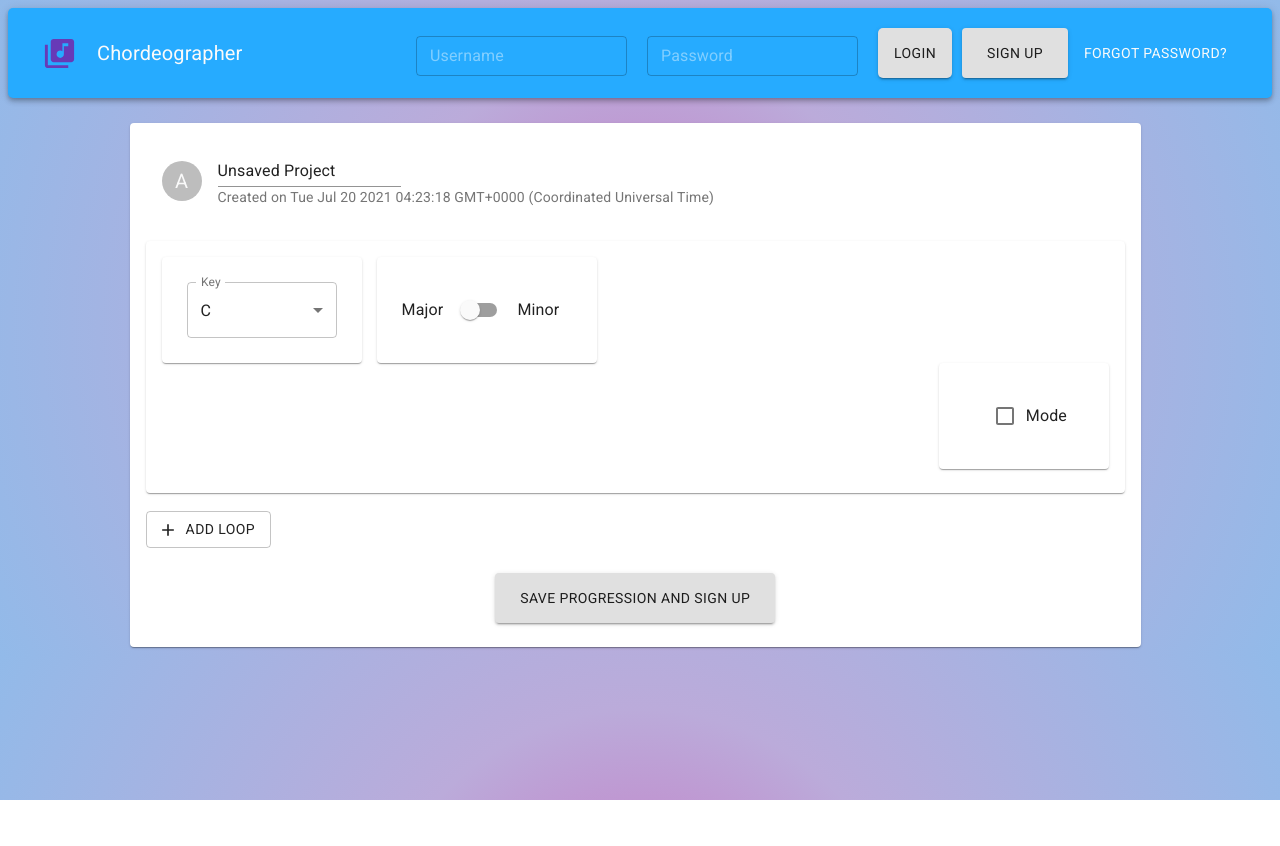
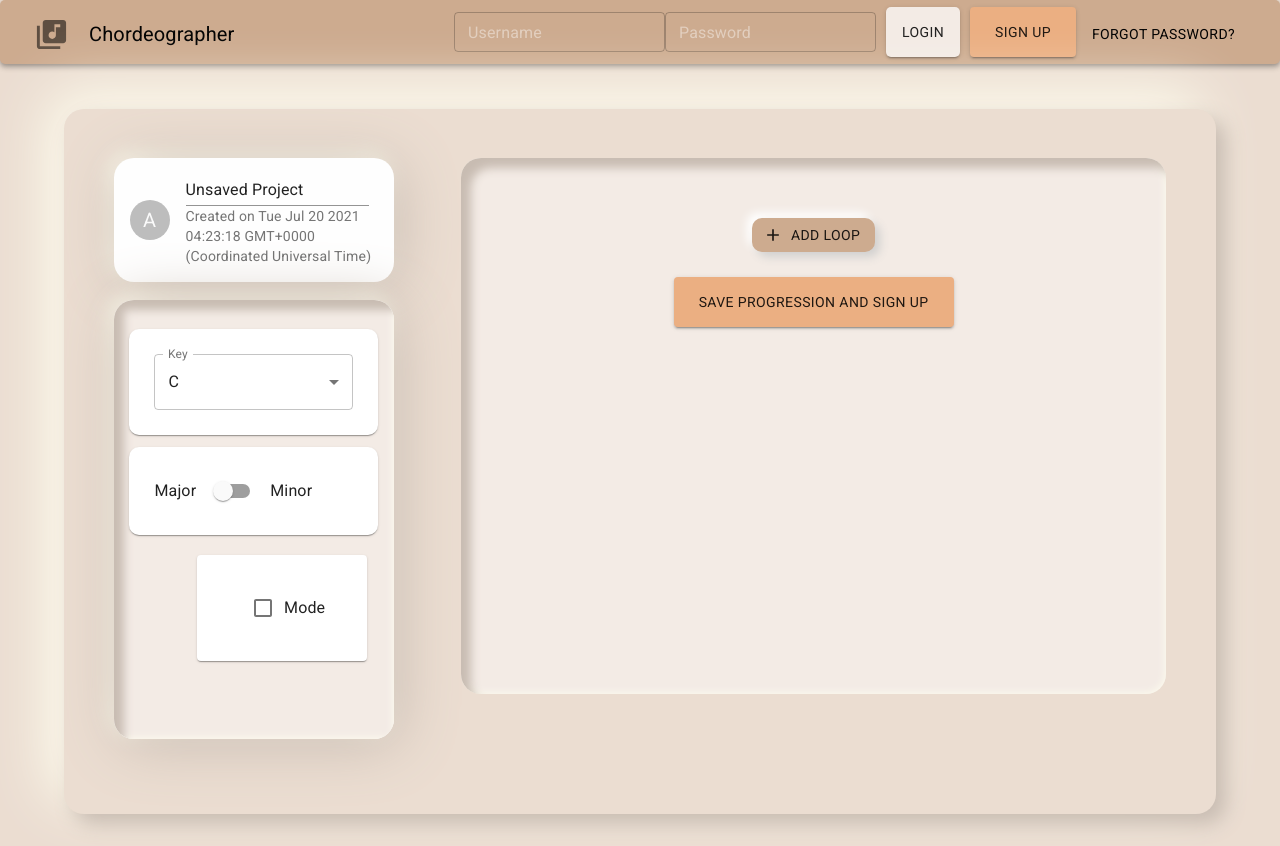
Before and after one commit to DillonNotDylan/COP4331-BigProject, a React (Create React App) app: page / in a window 1280 px wide. Before the commit the page ends 800 px from the top, so only its background shows below. Built offline with nearby package versions, Linux system fonts and the light colour scheme.

Commit message:
Initial Commit

```diff
--- a/src/components/Login_SignUp.js
+++ b/src/components/Login_SignUp.js
@@ -19,7 +19,7 @@ const Login_SignUp = (props) => {
 	return (
 		<div className="Login-SignUp" style={{ textAlign: 'center' }, props.style}>
 			<Button
-				style={{ height: 50, padding: 25 }}
+				style={{ height: 50, padding: 25, backgroundColor:'#EBAF82' }}
 				variant="contained"
 				color="default"
 				onClick={handleOpen}>
--- a/src/components/Looper/CustomModal.js
+++ b/src/components/Looper/CustomModal.js
@@ -38,24 +38,21 @@ export default function CustomModal({id, loopData, submitAction, addFlag, icon})
 
 	return (
 		<div>
-
 			{
-				addFlag
-					?
+				addFlag ?
 					<Button
 						variant="outlined"
 						onClick={handleOpen}
 						startIcon={<AddOutlined />}
+						style={{ border: 'none', borderRadius: '10px', backgroundColor: '#cdab8f', boxShadow: '5px 5px 10px #d1d0cf, -5px -5px 10px #ffffff'}}
 					>
 						Add Loop
-
 					</Button>
 				:
 					<IconButton onClick={handleOpen}>
 						<EditOutlined />
 					</IconButton>
 			}
-
 
 			<div >
 				<Modal
--- a/src/components/Looper/LoopBox.js
+++ b/src/components/Looper/LoopBox.js
@@ -29,9 +29,6 @@ import Confirm from '../Tools/Confirm';
 const LoopBox = () => {
 
 	const inf = Cookie.cToJson(Cookie.getCookie("userSession"));
-	// contains user id as 'id', and nickname as 'nickname'
-
-	// const [currProj, setProj] = useState([]);
 
 	// Actual project info
 	const [pProject, setcProject] = useState(JSON.parse(localStorage.getItem('curr')) || {
@@ -46,11 +43,8 @@ const LoopBox = () => {
 	const [useKey, grabKey] = React.useState("C");
 	const [useMode, grabMode] = React.useState(2);
 
-	// const [pendingChange, setPending] = useState(false)
-
 	useEffect(() => {
 		console.log(pProject)
-		// setPending(true)
 		localStorage.setItem('curr', JSON.stringify(pProject))
 	}, [pProject])
 
@@ -92,9 +86,7 @@ const LoopBox = () => {
 		}
 	};
 
-
 	const deleteLoop = (index) => {
-		// let temp = [...pProject.loops]
 		let temp = {...pProject}
 
 		if (index === -1)
@@ -103,13 +95,11 @@ const LoopBox = () => {
 		temp.loops.splice(index, 1)
 
 		// save all data to localstorage
-
 		setcProject(temp)
 	}
 
 	const save = () =>
 	{
-
 		// copy over references of loops
 		let t = {
 			pid: pProject.pid,
@@ -126,7 +116,6 @@ const LoopBox = () => {
 			return;
 		}
 
-
 		// post change to server
 		axios.patch("https://chordeo-grapher.herokuapp.com/user/update-project", t)
 		.catch(function (err) {console.log(err)} )
@@ -135,7 +124,6 @@ const LoopBox = () => {
 	const submitProject = () => {
 		let t = {
 			id: inf.id,
-			// pid: pProject.pid,
 			title: pProject.title,
 			loops: pProject.loops,
 			key: pProject.key,
@@ -159,10 +147,6 @@ const LoopBox = () => {
 		}
 	}
 
-
-	// To update a loop, we need: its place in the overall project's loop array to replace the
-	// old version,
-	//
 	const updateLoop = (indexToUpdate, updatedProg, loopName, loopMode, loopKey) => {
 		let temp = {...pProject}
 		console.log(temp.loops)
@@ -172,8 +156,6 @@ const LoopBox = () => {
 			name: loopName,
 			progression: updatedProg,
 		}
-		// temp.loops[indexToUpdate].progression = updatedProg
-		// temp.loops[indexToUpdate].title = title;
 		temp.loops[indexToUpdate] = toInsert
 		setcProject(temp)
 	}
@@ -233,33 +215,30 @@ const LoopBox = () => {
 
 	return (
 
-		<div style={{ position: "relative", width: "80%", left: "9.5vw" }}>
-
+		<div style={{ position: "relative", width: "100%"}}>
 			<div>
 				{/* <ReactPiano /> */}
 			</div>
 
-
-			<Card>
-				<CardContent>
+			<Card style={{ borderRadius: '20px', backgroundColor: '#ebddd1', boxShadow: '10px 10px 20px #c8bcb2, -15px -15px 60px #fffef0'}}>
+				<CardContent style={{display: 'flex'}}>
+					<div style={{margin: '3%', width: '25%'}}>
 						<div>
-
 							{
 								(inf != null) ?
 									<div>
 										<ProjSelector loadProj={loadProj} />
 									</div>
-
 								: null
 							}
 						</div >
-					<CardHeader
+
+						<CardHeader style={{ borderRadius: '20px', backgroundColor: '#fefefe', boxShadow: '5px 5px 60px #c8bcb2, -5px -5px 20px #fffef0'}}
 							avatar={
 								<Avatar aria-label="recipe">
 									A
 								</Avatar>
 							}
-
 							title={
 								<TextField
 									placeholder="Project Name"
@@ -268,43 +247,49 @@ const LoopBox = () => {
 								/>
 							}
 							subheader={"Created on " + pProject.dateMade}
+						/>
 
-					/>
-					{/* {pendingChange && "You have pending changes not saved. Navigating to another project will delete these changes"} */}
-
-					{/* <Button variant="contained" color="secondary" onClick={addNewLoop}><MusicNoteIcon /> New Loop</Button> */}
 						{
-						inf != null
-						?
+							inf != null ?
 								<div>
 									<ButtonGroup>
-									{/* <Button
-										variant="contained"
-										color="primary" onClick={save}
-										style={{float:'right'}}
-									>
-										Save Data
-									</Button> */}
 										<Confirm title={"Save Data"} diagText={"Update this project?"} thenFunc={save}/>
-									{/* <Button onClick={submitProject}>Submit Project</Button> */}
 										<Confirm title={"Submit Project"} diagText={"Are you sure you wish to add this as a separate project?"} thenFunc={submitProject}/>
 										<Confirm title={"Delete Project"} diagText={"Are you sure you wish to delete?"} thenFunc={deleteProject}/>
-									{/* <Button onClick={deleteProject}>Delete Project</Button> */}
 									</ButtonGroup>
 								</div>
-
 							: null
 						}
+
 						<ToolPage grabKey={grabKey} grabMode={grabMode} />
+					</div>
 
+					<div style={{margin: '3%', width: '65%', borderRadius: '20px', backgroundColor: '#f3ebe5', boxShadow: 'inset 10px 10px 10px #c8bcb2, inset 0px 0px 10px #fffef0', paddingBottom: '1rem', height: '65vh'}}>
+						<Grid container direction="column" style={{ width: "90%", marginLeft:"5%", marginTop: '5%'}}>
+							<Paper style={{ maxHeight: 350, overflow: 'auto' }}>
+							{
+								pProject.loops.map((loop, index) => {
+									return (
+										<div>
+											<Grid ite>
+												<ProgLoop
+													deleteLoop={deleteLoop}
+													id={index}
+													loopData={loop}
+													updateLoop={updateLoop}
+													useKey={useKey}
+													useMode={useMode}
+												/>
+											</Grid>
+										</div>
+									)
+								})
+							}
+							</Paper>
+						</Grid>
 
-					 {/* Use the modal that opens up the edit form, but we will
-					 pass it props that let it know we are making a new loop from
-					 scratch, rather than editing one. This will allow it to prepopulate with
-					 default data */}
+						<div style={{display: 'flex', justifyContent: 'center', alignItems: 'center', marginTop: '1.5rem'}}>
 							<CustomModal
-						// This id in this instance doesn't do anything, I'm just giving it -1 to say we don't use it
-						// as a prop when we're simply adding a new loop
 								id={-1}
 								loopData={{
 									title: "",
@@ -316,49 +301,18 @@ const LoopBox = () => {
 								addFlag={true}
 								icon={<AddOutlined />}
 							/>
-
-
-
-					{/* <CustomModal body={<ChordSelector progression={null}/>} /> */}
-
-					<Grid container direction="column" style={{ width: "60%", justifyContent: "center", marginLeft:"20%"}}>
-						<Paper style={{ maxHeight: 350, overflow: 'auto' }}>
-
-
-						{
-							// Th
-							// 0 1 2 3 4 etc
-							pProject.loops.map((loop, index) => {
-								return (
-									<Grid item>
-										<ProgLoop
-											deleteLoop={deleteLoop}
-											id={index}
-											loopData={loop}
-											updateLoop={updateLoop}
-											useKey={useKey}
-											useMode={useMode}
-										/>
-									</Grid>
-								)
-							})
-						}
-						</Paper>
-
-
-
-					</Grid>
+						</div>
 
 						{/* <ProgLoop /> */}
-					{	// show sign up button if cookie deems not logged in
-						inf == null
-						?
+						{
+							// show sign up button if cookie deems not logged in
+							inf == null ?
 								<div>
 									<Login_SignUp style={{paddingTop:'25px', textAlign: 'center'}} buttonText="Save Progression and Sign Up"/>
 								</div>
-
-						:null
+							: null
 						}
+					</div>
 
 				</CardContent>
 			</Card>
--- a/src/components/Looper/ProgLoop.js
+++ b/src/components/Looper/ProgLoop.js
@@ -25,12 +25,11 @@ const ProgLoop = ({deleteLoop, id, loopData, previewFlag, updateLoop}) => {
 	return (
 		<div>
 			<Card>
-				<Card style={{justifyContent: "center"}}>
+				<Card style={{justifyContent: "center", backgroundColor: '#ffe3cf', borderRadius: '0px', marginBottom: '0.5rem'}}>
 					<CardHeader
 						action={
 							<ButtonGroup>
 								<AudioPlayer progression={loopData.progression}/>
-
 								{ !previewFlag &&
 									<CustomModal
 										id={id}
@@ -39,13 +38,7 @@ const ProgLoop = ({deleteLoop, id, loopData, previewFlag, updateLoop}) => {
 										addFlag={false}
 									/>
 								}
-								{/* <IconButton
-									onClick={() => deleteLoop(id)}
-								>
-									<DeleteOutlined />
-								</IconButton> */}
 								<IconConfirm title={"Delete Loop"} diagText={"Delete this loop?"} thenFunc={() => deleteLoop(id)} />
-
 							</ButtonGroup>
 						}
 
@@ -60,7 +53,7 @@ const ProgLoop = ({deleteLoop, id, loopData, previewFlag, updateLoop}) => {
 								loopData && loopData.progression.map((singleChord, position) =>
 									{
 										return (
-											<Grid item style={{width: 80}}>
+											<Grid item style={{width: 100, margin: '0.5rem'}}>
 												<Chordbox
 													chord={singleChord}
 													position={position}
--- a/src/components/NavBar.js
+++ b/src/components/NavBar.js
@@ -41,7 +41,7 @@ const useStyles = makeStyles((theme) => ({
 const barTheme = createMuiTheme({
 	palette: {
 		primary: {
-			main: '#26abff'
+			main: '#dddddd'
 		},
 
 		secondary: {
@@ -133,12 +133,12 @@ const NavBar = () => {
 
 	const notLoggedIn = () => {
 
-		const clickyStyle = { textAlign: 'center', justifyContent: 'center', margin: 10, height: 45 };
+		const clickyStyle = { textAlign: 'center', justifyContent: 'center', margin: '10', height: '45', color: 'black'};
 		return (
-			<div style={{ display: 'flex', flexDirection: 'row', alignContent: 'center', alignItems: 'flex-end' }}>
+			<div style={{ display: 'flex', flexDirection: 'row', alignContent: 'center', alignItems: 'center', marginTop: '-1.25rem' }}>
 				{	// show forgot password dialog on click
 					forgPass ?
-						<ForgotPassword toggle={toggleForgotPop} />
+						<ForgotPassword toggle={toggleForgotPop}/>
 						: null
 				}
 				<Typography style={{ marginRight: 125, height: 35 }} >{errMsg}</Typography>
@@ -146,17 +146,17 @@ const NavBar = () => {
 				<TextField variant="outlined" size="small" placeholder="Username" onChange={formChange} style={clickyStyle} InputProps={{ className: classes.text }} />
 
 
-				<ButtonGroup orientation="vertical" style={{}}>
+				<ButtonGroup orientation="vertical">
 					<TextField variant="outlined" size="small" placeholder="Password" type="password" onChange={formChange} style={clickyStyle} InputProps={{ className: classes.text }} />
 				</ButtonGroup>
 
 				<ButtonGroup style={{ textAlign: 'center', justifyContent: 'center', margin: 10, marginRight: 10 }}>
-					<Button color="default" variant="contained" onClick={submitLogin} style={{ height: 50, marginRight: 10, borderRadius: 5 }}>
+					<Button variant="contained" onClick={submitLogin} style={{ height: 50, marginRight: 10, borderRadius: 5, backgroundColor: '#f3ebe5' }}>
 						Login
 					</Button>
 					<Login_SignUp buttonText="Sign Up" />
 					<ThemeProvider theme={typeTheme}>
-						<Button variant="text" onClick={toggleForgotPop} style={{ marginLeft: 15, padding: 1 }} color='primary'>
+						<Button variant="text" onClick={toggleForgotPop} style={{ marginLeft: 15, padding: 1, color: 'black', marginTop: '0.25rem' }} color='primary'>
 							Forgot Password?
 						</Button>
 					</ThemeProvider>
@@ -183,15 +183,15 @@ const NavBar = () => {
 
 	return (
 		<ThemeProvider theme={barTheme}>
-			<AppBar color="primary" position="static" className={classes.root} style={{marginBottom: "2%"}}>
+			<AppBar position="static" className={classes.root} style={{marginBottom: "1%", backgroundColor: '#cdab8f', height: '4rem'}}>
 				<Toolbar>
 					<ThemeProvider theme={barTheme}>
-						<IconButton edge="start" className={classes.menuButton} color="inherit" aria-label="menu" color="secondary" >
+						<IconButton edge="start" className={classes.menuButton} aria-label="menu" color="black" style={{marginTop: '-1rem'}} >
 							<LibraryMusicIcon fontSize="large" />
 						</IconButton>
 					</ThemeProvider>
 					<ThemeProvider theme={typeTheme}>
-						<Typography variant="h6" className={classes.title} color="primary">
+						<Typography variant="h6" className={classes.title} color="primary" style={{color: 'black', marginTop: '-1rem'}}>
 							Chordeographer
 						</Typography>
 					</ThemeProvider>
--- a/src/components/ToolControl/ControlPanel.js
+++ b/src/components/ToolControl/ControlPanel.js
@@ -9,9 +9,15 @@ export default function ControlPanel() {
     // const [useMode, grabMode] = React.useState(5);
 
     return (
-        <div>
+        <div style={{
+            borderRadius: '20px',
+            // background: '#fefefe',
+            // boxShadow: 'inset 10px 10px 10px #c8bcb2, inset 0px 0px 10px #fffef0',
+            padding: '2rem',
+            width: '90%'}}>
             {/* <ToolPage grabKey={grabKey}  grabMode={grabMode}/> */}
             <LoopBox />
         </div>
     )
 }
+// backgroundColor: '#fefefe', boxShadow: '5px 5px 60px #c8bcb2, -5px -5px 20px #fffef0'
--- a/src/components/Tools/KeyBox.js
+++ b/src/components/Tools/KeyBox.js
@@ -31,7 +31,7 @@ const cardStyles = makeStyles({
 	quality: {
 		alignContent: 'flex',
 		padding: '25px',
-		marginLeft: 15,
+		// marginLeft: 15,
 		display:"flex",
 		width: 170,
 		minwidth: 160
@@ -62,35 +62,15 @@ export default function KeyBox({currOption, grabKey, grabMode, status, switchSta
 	}
 
 	return(
-		<div className={cardClasses.divBox}>
-			<Card className={cardClasses.root}>
-				<FormControl variant="outlined" className={boxClasses.formControl}>
+		<div className={cardClasses.divBox} style={{display: 'flex', flexDirection: 'column', alignItems: 'center'}}>
+			<Card className={cardClasses.root} style={{margin: '5%', width: '80%', borderRadius: '10px'}}>
+				<FormControl variant="outlined" className={boxClasses.formControl} style={{width: '100%'}}>
 					<InputLabel className={boxClasses.formControl} id="key-label">Key</InputLabel>
-					{/* <Select className={boxClasses.formControl}
-						value={currKey}
-						onChange={handleChange}
-						label="Key"
-					>
-						<MenuItem value={"A"}>A</MenuItem>
-						<MenuItem value={"A_sharp"}>A#</MenuItem>
-						<MenuItem value={"B"}>B</MenuItem>
-						<MenuItem value={"C"}>C</MenuItem>
-						<MenuItem value={"C_sharp"}>C#</MenuItem>
-						<MenuItem value={"D"}>D</MenuItem>
-						<MenuItem value={"D_sharp"}>D#</MenuItem>
-						<MenuItem value={"E"}>E</MenuItem>
-						<MenuItem value={"F"}>F</MenuItem>
-						<MenuItem value={"F_sharp"}>F#</MenuItem>
-						<MenuItem value={"G"}>G</MenuItem>
-						<MenuItem value={"G_sharp"}>G#</MenuItem>
-
-					</Select> */}
-						<KeySelect styling={boxClasses.formControl} currKey={currKey} handleChange={handleChange} />
+					<KeySelect styling={boxClasses.formControl} currKey={currKey} handleChange={handleChange} />
 				</FormControl>
-
 			</Card>
 
-			<Card className={cardClasses.quality}>
+			<Card className={cardClasses.quality} style={{marginBottom: '1.25rem', width: '80%', borderRadius: '10px'}}>
 				<Grid
 					component="label"
 					container
--- a/src/components/Tools/ModeBox.js
+++ b/src/components/Tools/ModeBox.js
@@ -149,7 +149,7 @@ export default function ModeBox ({setOption, grabMode, status, switchStatus}){
 	  }
 
 	return(
-		<div className={boxClasses.divBox}>
+		<div className={boxClasses.divBox} style={{width: '95.75%'}}>
 			<Grow in={modeState} timeout={500}>
 				<Card className={cardClasses.root}>
 					<div className={boxClasses.sectionBox}>
--- a/src/components/Tools/ToolPage.js
+++ b/src/components/Tools/ToolPage.js
@@ -30,13 +30,13 @@ const ToolPage = ({grabKey, grabMode}) => {
     return(
         <div>
             <br />
-            <Card className={classes.root}>
-                <CardContent>
+            <Card className={classes.root} style={{ borderRadius: '20px', backgroundColor: '#fefefe', boxShadow: '5px 5px 60px #c8bcb2, -5px -5px 20px #fffef0'}}>
+                <CardContent style={{height: '49.8vh', background: '#f3ebe5', boxShadow: 'inset 10px 10px 10px #c8bcb2, inset 0px 0px 10px #fffef0'}}>
                     <Grid container direction="row">
-                        <Grid item xs>
+                        <Grid item xs style={{width: '100%'}}>
                             <KeyBox currOption={!currOption} grabKey={grabKey} grabMode={grabMode} status={status} switchStatus={switchStatus}/>
                         </Grid>
-                        <Grid item xs sm>
+                        <Grid item xs sm item xs style={{width: '100%'}}>
                             <ModeBox setOption={setOption} grabMode={grabMode} status={status} switchStatus={switchStatus}/>
                         </Grid>
                     </Grid>
--- a/src/css/App.css
+++ b/src/css/App.css
@@ -1,3 +1,4 @@
 body {
-background: radial-gradient(circle, rgba(199,113,193,1) 0%, rgba(187,171,218,1) 38%, rgba(146,186,233,1) 100%);
+  background: #ebddd1;
+  margin: 0;
 }
--- a/src/pages/Home.js
+++ b/src/pages/Home.js
@@ -13,7 +13,9 @@ const Home = () => {
 
 			<NavBar />
 			{/* <PianoPreview /> */}
-			<ControlPanel />
+			<div style={{display: 'flex', flexDirection: 'row', justifyContent: 'center', alignItems: 'center', width: '100%'}}>
+				<ControlPanel />
+			</div>
 
 		</div>
 	)
```
Also changed, not shown: package.json (+2 -5 lines). Lines whose indentation alone changed are shown as unchanged.
